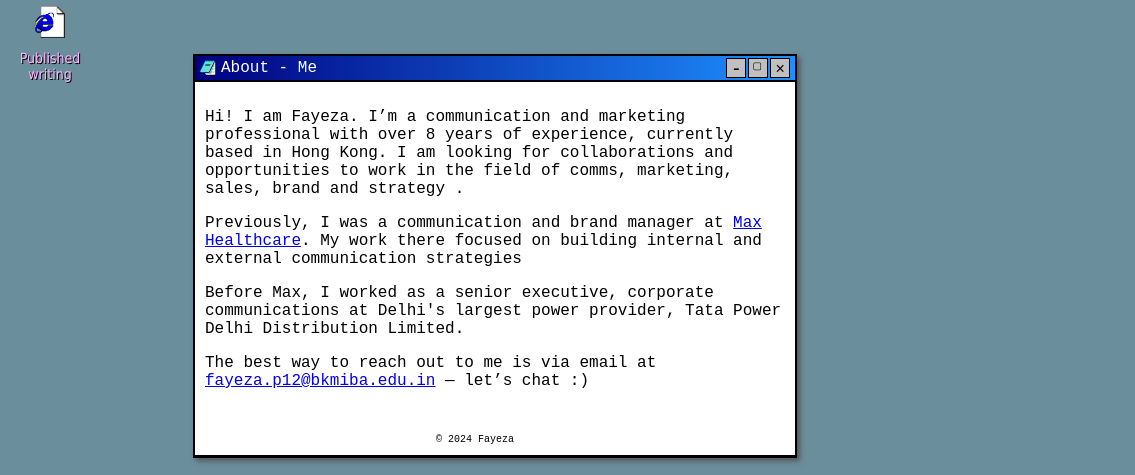
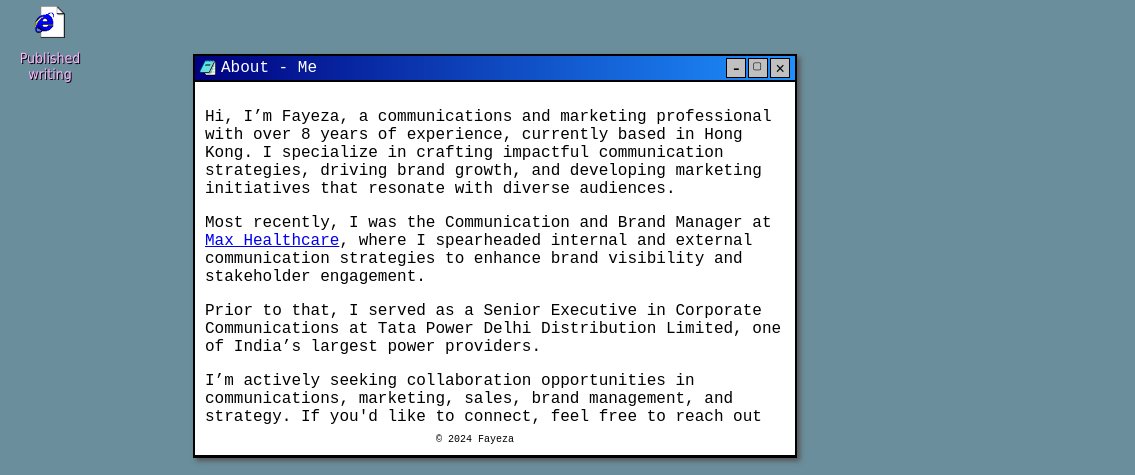
Before and after one commit to fayezapathan/hi, a plain HTML site: page index.html in a window 1280 px wide. Shown: the part 144-619 px from the top of the page, 145-1280 px from the left. Drawn offline with Linux system fonts and the light colour scheme.

Commit message:
Update index.html

```diff
--- a/index.html
+++ b/index.html
@@ -45,11 +45,11 @@
         <div class="content">
             <main>
                 <section>
-                    <p>Hi! I am Fayeza. I’m a communication and marketing professional with over 8 years of experience, currently based in Hong Kong. I am looking for collaborations and opportunities to work in the field of comms, marketing, sales, brand and strategy .</p>
-                    <p>Previously, I was a communication and brand manager at <a href="https://www.maxhealthcare.in/">Max Healthcare</a>. My work there focused on building internal and external communication strategies</p>
-                    <p> Before Max, I worked as a senior executive, corporate communications at Delhi's largest power provider, Tata Power Delhi Distribution Limited. </p>
-                    <p>The best way to reach out to me is via email at <a href="mailto:fayeza.p12@bkmiba.edu.in">fayeza.p12@bkmiba.edu.in</a> — let’s chat :)</p>
-
+                    <p>Hi, I’m Fayeza, a communications and marketing professional with over 8 years of experience, currently based in Hong Kong. I specialize in crafting impactful communication strategies, driving brand growth, and developing marketing initiatives that resonate with diverse audiences.</p>
+                    <p>Most recently, I was the Communication and Brand Manager at <a href="https://www.maxhealthcare.in/">Max Healthcare</a>, where I spearheaded internal and external communication strategies to enhance brand visibility and stakeholder engagement.</p>
+                    <p>Prior to that, I served as a Senior Executive in Corporate Communications at Tata Power Delhi Distribution Limited, one of India’s largest power providers.</p>
+                    <p>I’m actively seeking collaboration opportunities in communications, marketing, sales, brand management, and strategy. If you'd like to connect, feel free to reach out to me at <a href="mailto:fayeza.p12@bkmiba.edu.in">fayeza.p12@bkmiba.edu.in</a> — Let’s start a conversation!</p>
+                    <p>Don't forget to check my work links and resume. Click on the desktop icons to know more.</p>
                 </section>
             </main>
             <footer>
```
